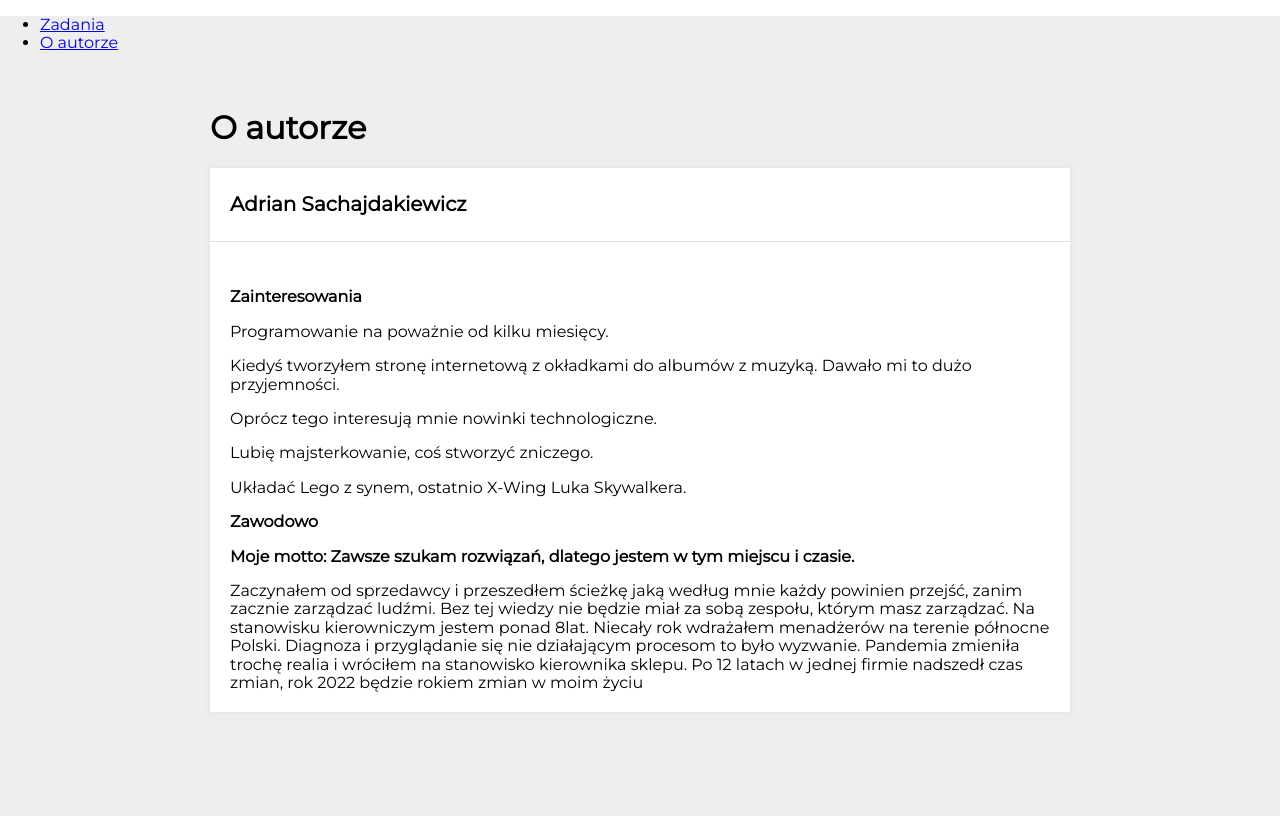
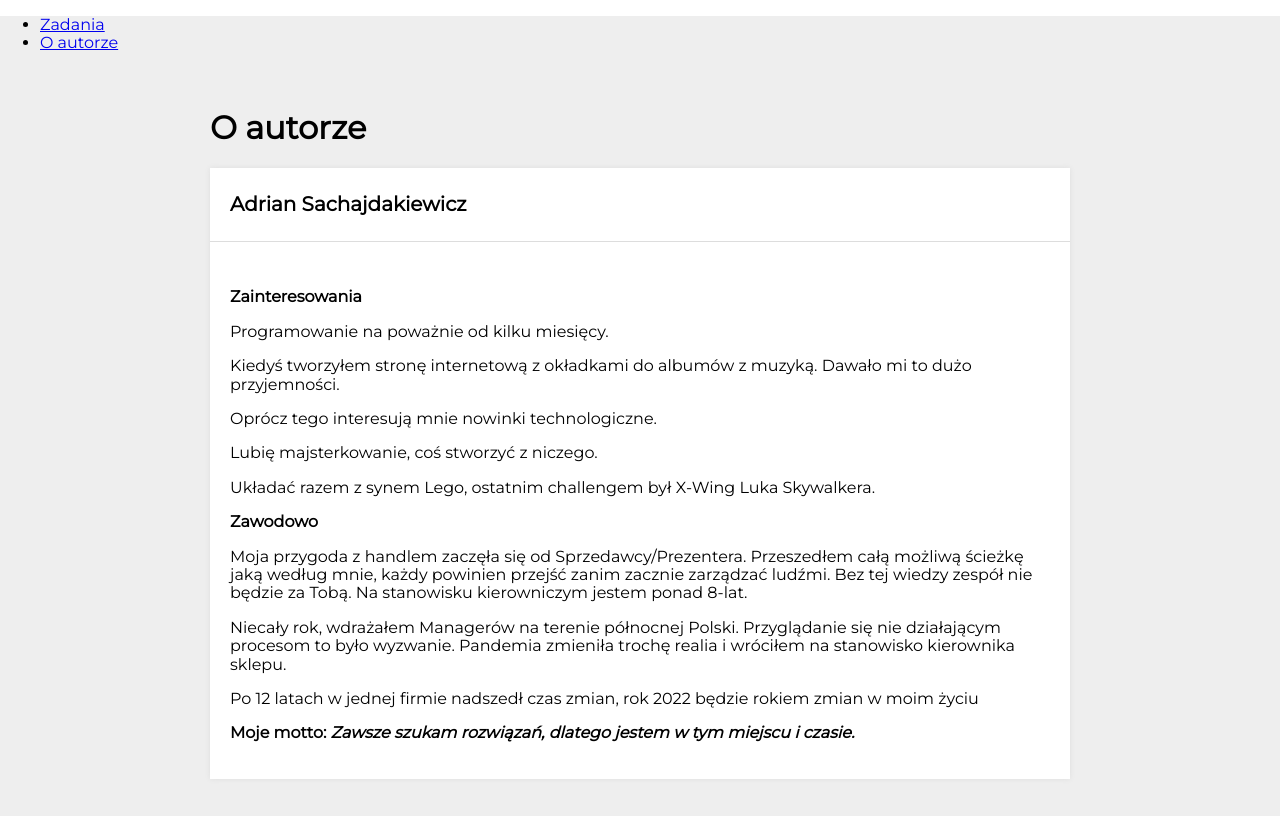
Before and after one commit to adrianSACHA/todo-list-react, a React (Create React App) app: page /#/autor in a window 1280 px wide. Built offline with nearby package versions, Linux system fonts and the light colour scheme.

Commit message:
updated and formatted

```diff
--- a/src/features/author/AuthorPage.js
+++ b/src/features/author/AuthorPage.js
@@ -13,34 +13,39 @@ const Author = () => (
           <p>
             <strong>Zainteresowania</strong>
           </p>
+          <p>Programowanie na poważnie od kilku miesięcy.</p>
+          Kiedyś tworzyłem stronę internetową z okładkami do albumów z muzyką.
+          Dawało mi to dużo przyjemności.
+          <p>Oprócz tego interesują mnie nowinki technologiczne.</p>
+          Lubię majsterkowanie, coś stworzyć z niczego.
           <p>
-            Programowanie na poważnie od kilku miesięcy.
-            <p>
-              Kiedyś tworzyłem stronę internetową z okładkami do albumów z
-              muzyką. Dawało mi to dużo przyjemności.
-            </p>
-            <p>Oprócz tego interesują mnie nowinki technologiczne.</p>
-            Lubię
-            majsterkowanie, coś stworzyć zniczego.
-            <p>Układać Lego z synem, ostatnio X-Wing Luka Skywalkera. </p>
+            Układać razem z synem Lego, ostatnim challengem był X-Wing Luka
+            Skywalkera.{" "}
           </p>
           <p>
             <strong>Zawodowo</strong>
           </p>
           <p>
+            Moja przygoda z handlem zaczęła się od Sprzedawcy/Prezentera.
+            Przeszedłem całą możliwą ścieżkę jaką według mnie, każdy powinien
+            przejść zanim zacznie zarządzać ludźmi. Bez tej wiedzy zespół nie
+            będzie za Tobą. Na stanowisku kierowniczym jestem ponad 8-lat.
+          </p>
+          <p>
+            Niecały rok, wdrażałem Managerów na terenie północnej Polski.
+            Przyglądanie się nie działającym procesom to było wyzwanie. Pandemia
+            zmieniła trochę realia i wróciłem na stanowisko kierownika sklepu.
+          </p>
+          Po 12 latach w jednej firmie nadszedł czas zmian, rok 2022 będzie
+          rokiem zmian w moim życiu
+          <p>
             <strong>
-              Moje motto: Zawsze szukam rozwiązań, dlatego jestem w tym miejscu
-              i czasie.
+              Moje motto:{" "}
+              <i>
+                Zawsze szukam rozwiązań, dlatego jestem w tym miejscu i czasie.
+              </i>
             </strong>
           </p>
-          Zaczynałem od sprzedawcy i przeszedłem ścieżkę jaką według mnie każdy
-          powinien przejść, zanim zacznie zarządzać ludźmi. Bez tej wiedzy nie
-          będzie miał za sobą zespołu, którym masz zarządzać. Na stanowisku
-          kierowniczym jestem ponad 8lat. Niecały rok wdrażałem menadżerów na
-          terenie północne Polski. Diagnoza i przyglądanie się nie działającym
-          procesom to było wyzwanie. Pandemia zmieniła trochę realia i wróciłem
-          na stanowisko kierownika sklepu. Po 12 latach w jednej firmie nadszedł
-          czas zmian, rok 2022 będzie rokiem zmian w moim życiu
         </>
       }
     />
```
